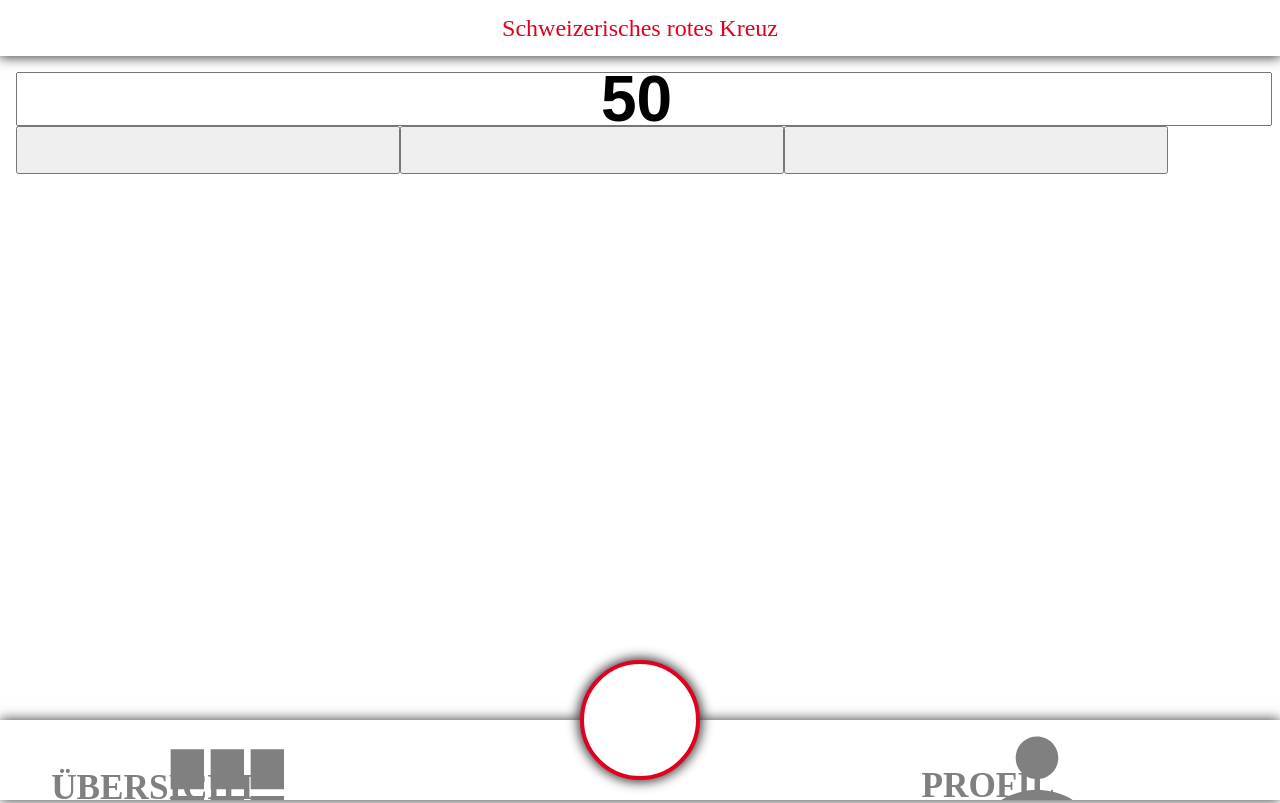
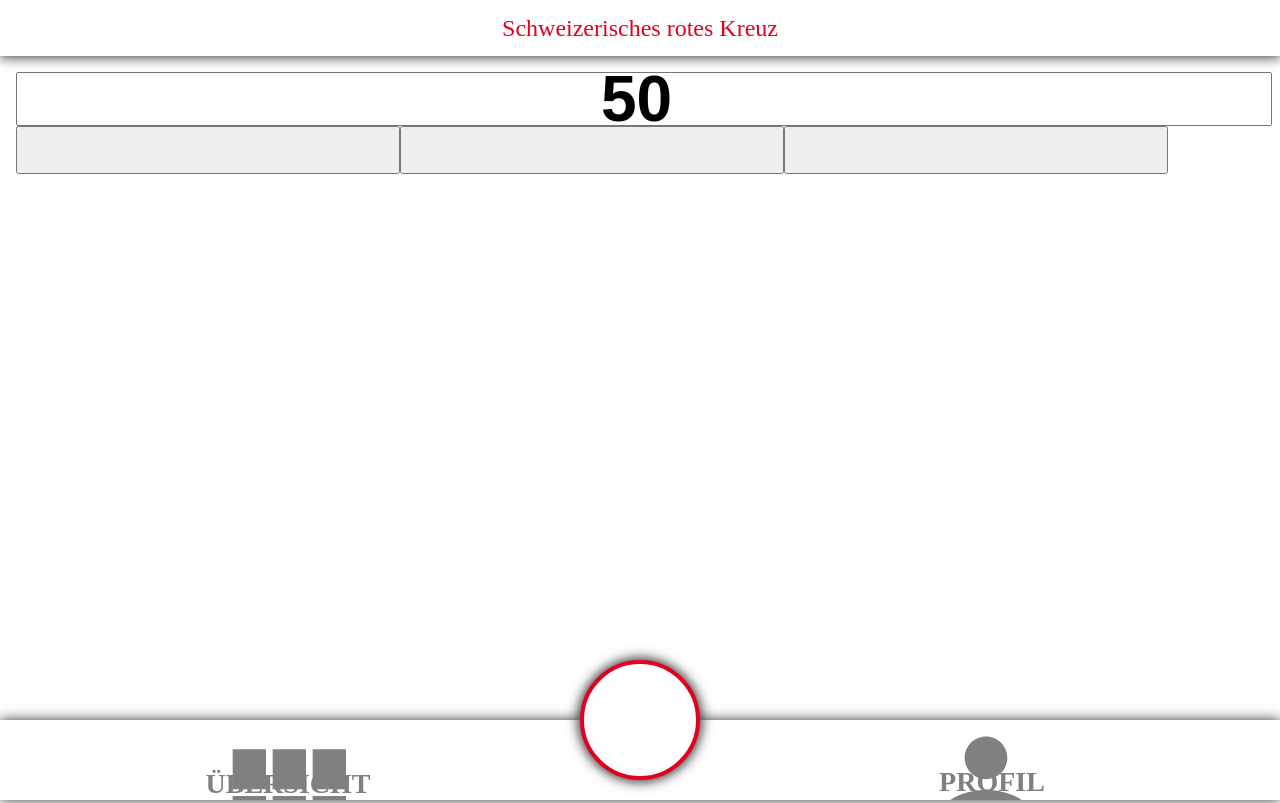
Before and after one commit to TotalerBob/SRK, a React app: page /donate in a window 1280 px wide. Built offline with nearby package versions, Linux system fonts and the light colour scheme.

Commit message:
NavBar Buttons centered

```diff
--- a/src/css/style.css
+++ b/src/css/style.css
@@ -9,18 +9,16 @@
 @import url("./../fonts/FrutigerNormal/stylesheet.css");
 
 .font-light {
-  font-family:'FrutigerL', Arial;
+  font-family: "FrutigerL", Arial;
 }
 
 .font-bold {
-  font-family:'FrutigerB', Arial;
+  font-family: "FrutigerB", Arial;
 }
 
 /**
  * END GENERAL STYLE ================================
  */
-
-
 
 * {
   outline: none;
@@ -102,13 +100,14 @@
   left: 0;
   bottom: 0;
   background-image: url("../icons/view_module.svg");
-  background-position: 30% 5%;
+  background-position: 43% 5%;
   background-size: 25%;
   background-repeat: no-repeat;
   filter: opacity(50%);
   padding-top: 6.2vh;
-  padding-left: 4vw;
-  font-size: 2.2rem;
+  padding-right: 5vw;
+  font-size: 3.5vmin;
+  text-align: center;
   text-decoration: none;
   color: black;
   font-weight: bolder;
@@ -124,13 +123,14 @@
   left: 50vw;
   bottom: 0;
   background-image: url("../icons/person.svg");
-  background-position: 65% 10%;
+  background-position: 55% 10%;
   background-size: 20%;
   background-repeat: no-repeat;
   filter: opacity(50%);
   padding-top: 6vh;
-  padding-left: 22vw;
-  font-size: 2.2rem;
+  padding-left: 5vw;
+  font-size: 3.5vmin;
+  text-align: center;
   text-decoration: none;
   color: black;
   font-weight: bolder;
@@ -152,13 +152,10 @@
   height: 6vh;
 }
 
-
 /**
  * START DASHBOARD STYLE ==============================
  */
 
-
-
 /**
  * END DASHBOARD STYLE ================================
  */
```
